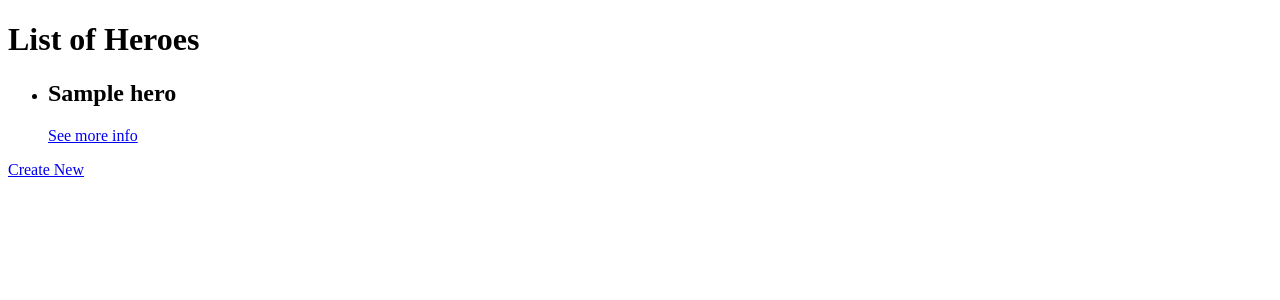
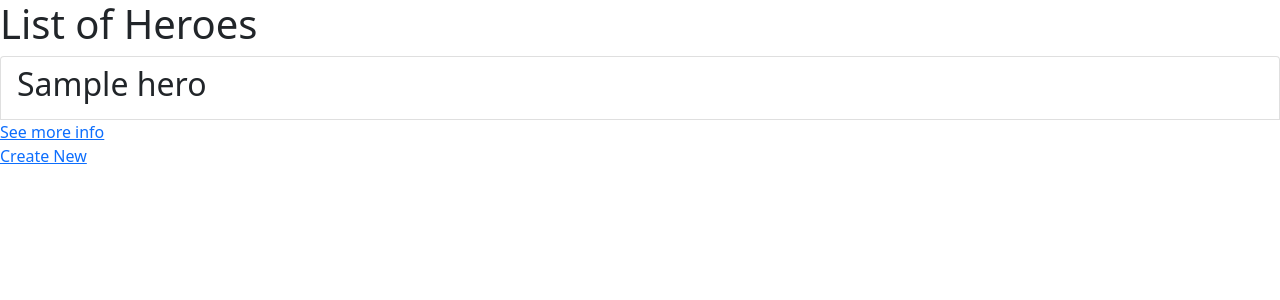
Before and after one commit to connor-hood/superhero, a Django app: page /heroes/ in a window 1280 px wide. Shown: the top 300 px of the page. Run offline with Django 3.2, Linux system fonts and the light colour scheme; tables that the repository leaves empty hold one stand-in row (values such as "Sample post").

Commit message:
added bootstrap to project

```diff
--- a/hero_project/hero_app/templates/heroes/create.html
+++ b/hero_project/hero_app/templates/heroes/create.html
@@ -2,6 +2,7 @@
 <html lang="en">
 <head>
     <meta charset="UTF-8">
+  <link href="https://cdn.jsdelivr.net/npm/bootstrap@5.0.2/dist/css/bootstrap.min.css" rel="stylesheet" integrity="sha384-EVSTQN3/azprG1Anm3QDgpJLIm9Nao0Yz1ztcQTwFspd3yD65VohhpuuCOmLASjC" crossorigin="anonymous">
     <title>Create</title>
 </head>
 <body>
--- a/hero_project/hero_app/templates/heroes/detail.html
+++ b/hero_project/hero_app/templates/heroes/detail.html
@@ -2,6 +2,7 @@
 <html lang="en">
 <head>
     <meta charset="UTF-8">
+    <link href="https://cdn.jsdelivr.net/npm/bootstrap@5.0.2/dist/css/bootstrap.min.css" rel="stylesheet" integrity="sha384-EVSTQN3/azprG1Anm3QDgpJLIm9Nao0Yz1ztcQTwFspd3yD65VohhpuuCOmLASjC" crossorigin="anonymous">
     <title>{{hero.name}}</title>
 </head>
 <body>
--- a/hero_project/hero_app/templates/heroes/index.html
+++ b/hero_project/hero_app/templates/heroes/index.html
@@ -5,16 +5,19 @@
     <meta name="viewport"
           content="width=device-width, user-scalable=no, initial-scale=1.0, maximum-scale=1.0, minimum-scale=1.0">
     <meta http-equiv="X-UA-Compatible" content="ie=edge">
+    <link href="https://cdn.jsdelivr.net/npm/bootstrap@5.0.2/dist/css/bootstrap.min.css" rel="stylesheet" integrity="sha384-EVSTQN3/azprG1Anm3QDgpJLIm9Nao0Yz1ztcQTwFspd3yD65VohhpuuCOmLASjC" crossorigin="anonymous">
     <title>Superhero Index</title>
 </head>
 <body>
 <h1>List of Heroes</h1>
-<ul>
+<ul class="list-group">
     {% for hero in all_heroes %}
-    <li><h2> {{hero.name}}</h2></li>
+    <li class="list-group-item"><h2> {{hero.name}}</h2></li>
         <a href="{% url 'hero_app:detail' hero.id %}">See more info</a>
     {% endfor %}
 </ul>
 <a href="{% url 'hero_app:create_new_hero' %}">Create New</a>
+
+
 </body>
 </html>
--- a/hero_project/hero_project/settings.py
+++ b/hero_project/hero_project/settings.py
@@ -37,7 +37,7 @@ INSTALLED_APPS = [
     'django.contrib.sessions',
     'django.contrib.messages',
     'django.contrib.staticfiles',
-    'hero_app.apps.HeroAppConfig'
+    'hero_app.apps.HeroAppConfig',
 ]
 
 MIDDLEWARE = [
```
